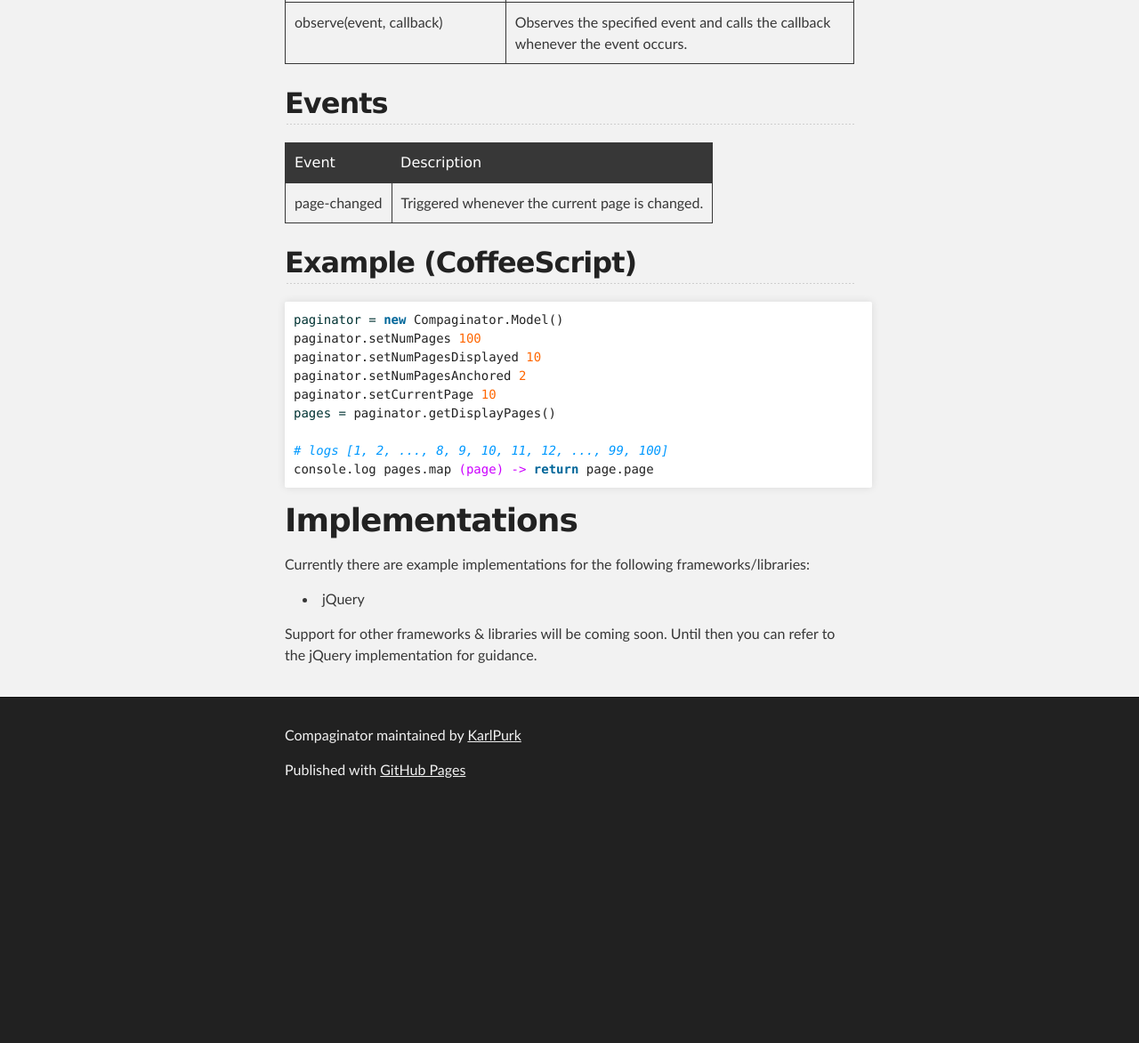
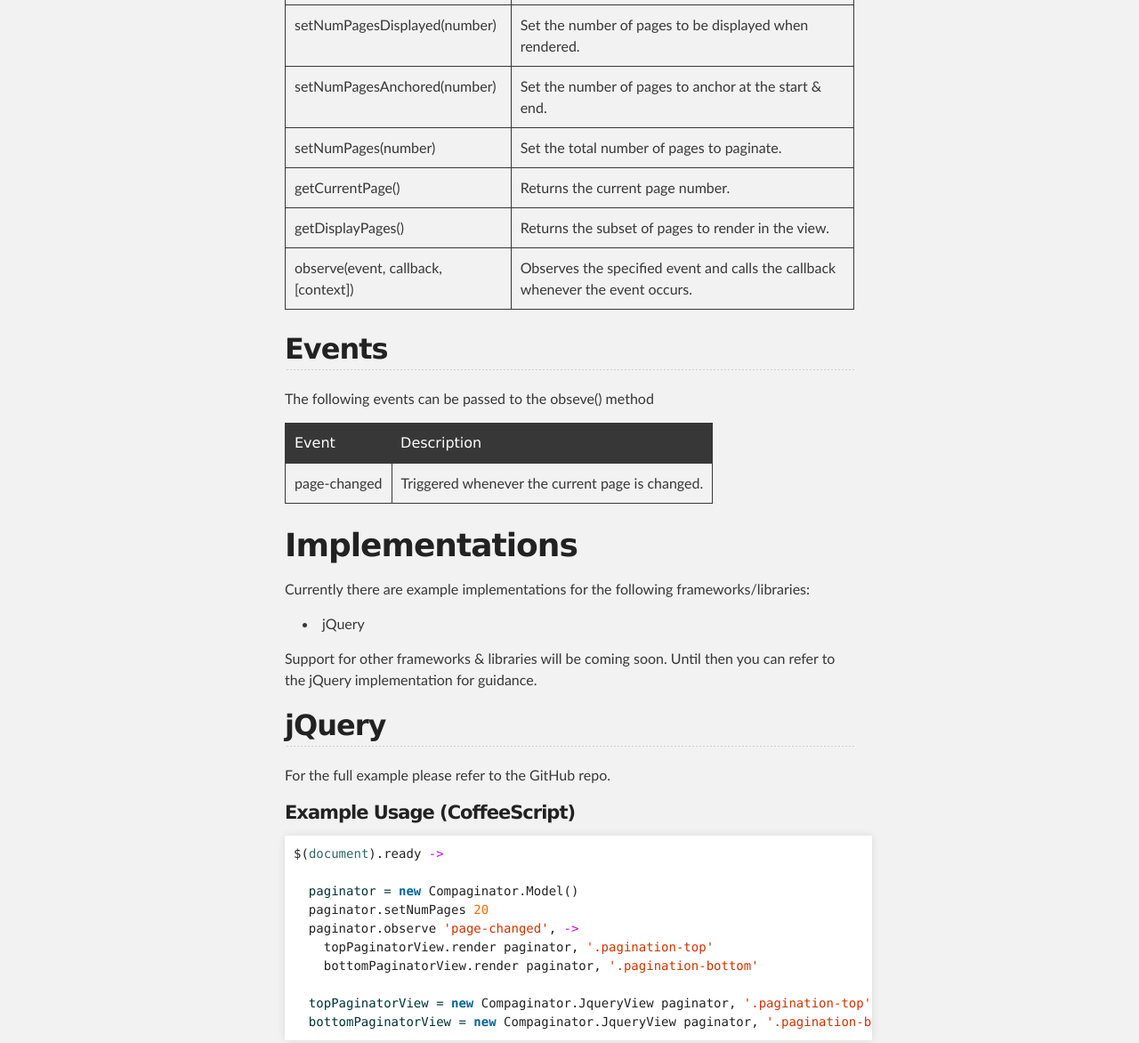
Before and after one commit to KarlPurk/compaginator, a plain HTML site: page index.html in a window 1280 px wide. Shown: the part 1266-2438 px from the top of the page at 89% size. Before the commit the page ends 2178 px from the top, so only its background shows below. Drawn offline with Linux system fonts and the light colour scheme.

```diff
--- a/index.html
+++ b/index.html
@@ -34,9 +34,9 @@
         <h1>
 <a name="philosophy" class="anchor" href="#philosophy"><span class="octicon octicon-link"></span></a>Philosophy</h1>
 
-<p>Compaginator separates presentation from business logic in order to provide flexibility.  This is achieved by creating a single model that encapsulates the common pagination business logic, and then providing library/framework specific views for easy integration into existing code bases - regardless of underlying architecture.</p>
+<p>Compaginator separates presentation from business logic in order to provide flexibility.  Exposing a single model that encapsulates the common pagination business logic, and then providing library/framework specific components for easy integration into existing code bases.</p>
 
-<p>This means that you should familiarise yourself with the core compaginator model, and then read the documentation relating to the view for your target library/framework.</p>
+<p>You should familiarise yourself with the core compaginator model, and then read the documentation relating to the component for your target library/framework.</p>
 
 <h1>
 <a name="installation" class="anchor" href="#installation"><span class="octicon octicon-link"></span></a>Installation</h1>
@@ -49,7 +49,23 @@
 <h1>
 <a name="compaginatormodel" class="anchor" href="#compaginatormodel"><span class="octicon octicon-link"></span></a>Compaginator.Model</h1>
 
-<p>This class represents the core compaginator model.  The following methods form the public API for this class.</p>
+<p>This class represents the core compaginator model.  </p>
+
+<h4>
+<a name="example-usage-coffeescript" class="anchor" href="#example-usage-coffeescript"><span class="octicon octicon-link"></span></a>Example Usage (CoffeeScript)</h4>
+
+<div class="highlight highlight-coffee"><pre><span class="nv">paginator = </span><span class="k">new</span> <span class="nx">Compaginator</span><span class="p">.</span><span class="nx">Model</span><span class="p">()</span>
+<span class="nx">paginator</span><span class="p">.</span><span class="nx">setNumPages</span> <span class="mi">100</span>
+<span class="nx">paginator</span><span class="p">.</span><span class="nx">setNumPagesDisplayed</span> <span class="mi">10</span>
+<span class="nx">paginator</span><span class="p">.</span><span class="nx">setNumPagesAnchored</span> <span class="mi">2</span>
+<span class="nx">paginator</span><span class="p">.</span><span class="nx">setCurrentPage</span> <span class="mi">10</span>
+<span class="nv">pages = </span><span class="nx">paginator</span><span class="p">.</span><span class="nx">getDisplayPages</span><span class="p">()</span>
+
+<span class="c1"># logs [1, 2, ..., 8, 9, 10, 11, 12, ..., 99, 100]</span>
+<span class="nx">console</span><span class="p">.</span><span class="nx">log</span> <span class="nx">pages</span><span class="p">.</span><span class="nx">map</span> <span class="nf">(page) -&gt;</span> <span class="k">return</span> <span class="nx">page</span><span class="p">.</span><span class="nx">page</span>
+</pre></div>
+
+<p>The following methods form the public API for this class.</p>
 
 <table>
 <thead><tr>
@@ -90,12 +106,14 @@
 <td>Returns the subset of pages to render in the view.</td>
 </tr>
 <tr>
-<td>observe(event, callback)</td>
+<td>observe(event, callback, [context])</td>
 <td>Observes the specified event and calls the callback whenever the event occurs.</td>
 </tr>
 </tbody>
 </table><h2>
 <a name="events" class="anchor" href="#events"><span class="octicon octicon-link"></span></a>Events</h2>
+
+<p>The following events can be passed to the obseve() method</p>
 
 <table>
 <thead><tr>
@@ -106,21 +124,7 @@
 <td>page-changed</td>
 <td>Triggered whenever the current page is changed.</td>
 </tr></tbody>
-</table><h2>
-<a name="example-coffeescript" class="anchor" href="#example-coffeescript"><span class="octicon octicon-link"></span></a>Example (CoffeeScript)</h2>
-
-<div class="highlight highlight-coffee"><pre><span class="nv">paginator = </span><span class="k">new</span> <span class="nx">Compaginator</span><span class="p">.</span><span class="nx">Model</span><span class="p">()</span>
-<span class="nx">paginator</span><span class="p">.</span><span class="nx">setNumPages</span> <span class="mi">100</span>
-<span class="nx">paginator</span><span class="p">.</span><span class="nx">setNumPagesDisplayed</span> <span class="mi">10</span>
-<span class="nx">paginator</span><span class="p">.</span><span class="nx">setNumPagesAnchored</span> <span class="mi">2</span>
-<span class="nx">paginator</span><span class="p">.</span><span class="nx">setCurrentPage</span> <span class="mi">10</span>
-<span class="nv">pages = </span><span class="nx">paginator</span><span class="p">.</span><span class="nx">getDisplayPages</span><span class="p">()</span>
-
-<span class="c1"># logs [1, 2, ..., 8, 9, 10, 11, 12, ..., 99, 100]</span>
-<span class="nx">console</span><span class="p">.</span><span class="nx">log</span> <span class="nx">pages</span><span class="p">.</span><span class="nx">map</span> <span class="nf">(page) -&gt;</span> <span class="k">return</span> <span class="nx">page</span><span class="p">.</span><span class="nx">page</span>
-</pre></div>
-
-<h1>
+</table><h1>
 <a name="implementations" class="anchor" href="#implementations"><span class="octicon octicon-link"></span></a>Implementations</h1>
 
 <p>Currently there are example implementations for the following frameworks/libraries:</p>
@@ -128,6 +132,26 @@
 <ul>
 <li>jQuery</li>
 </ul><p>Support for other frameworks &amp; libraries will be coming soon. Until then you can refer to the jQuery implementation for guidance.</p>
+
+<h2>
+<a name="jquery" class="anchor" href="#jquery"><span class="octicon octicon-link"></span></a>jQuery</h2>
+
+<p>For the full example please refer to the GitHub repo.</p>
+
+<h4>
+<a name="example-usage-coffeescript-1" class="anchor" href="#example-usage-coffeescript-1"><span class="octicon octicon-link"></span></a>Example Usage (CoffeeScript)</h4>
+
+<div class="highlight highlight-coffee"><pre><span class="nx">$</span><span class="p">(</span><span class="nb">document</span><span class="p">).</span><span class="nx">ready</span> <span class="nf">-&gt;</span>
+
+  <span class="nv">paginator = </span><span class="k">new</span> <span class="nx">Compaginator</span><span class="p">.</span><span class="nx">Model</span><span class="p">()</span>
+  <span class="nx">paginator</span><span class="p">.</span><span class="nx">setNumPages</span> <span class="mi">20</span>
+  <span class="nx">paginator</span><span class="p">.</span><span class="nx">observe</span> <span class="s">'page-changed'</span><span class="p">,</span> <span class="nf">-&gt;</span>
+    <span class="nx">topPaginatorView</span><span class="p">.</span><span class="nx">render</span> <span class="nx">paginator</span><span class="p">,</span> <span class="s">'.pagination-top'</span>
+    <span class="nx">bottomPaginatorView</span><span class="p">.</span><span class="nx">render</span> <span class="nx">paginator</span><span class="p">,</span> <span class="s">'.pagination-bottom'</span>
+
+  <span class="nv">topPaginatorView = </span><span class="k">new</span> <span class="nx">Compaginator</span><span class="p">.</span><span class="nx">JqueryView</span> <span class="nx">paginator</span><span class="p">,</span> <span class="s">'.pagination-top'</span>
+  <span class="nv">bottomPaginatorView = </span><span class="k">new</span> <span class="nx">Compaginator</span><span class="p">.</span><span class="nx">JqueryView</span> <span class="nx">paginator</span><span class="p">,</span> <span class="s">'.pagination-bottom'</span>
+</pre></div>
       </section>
     </div>
 
```
Also changed, not shown: params.json (+1 -1 lines).
